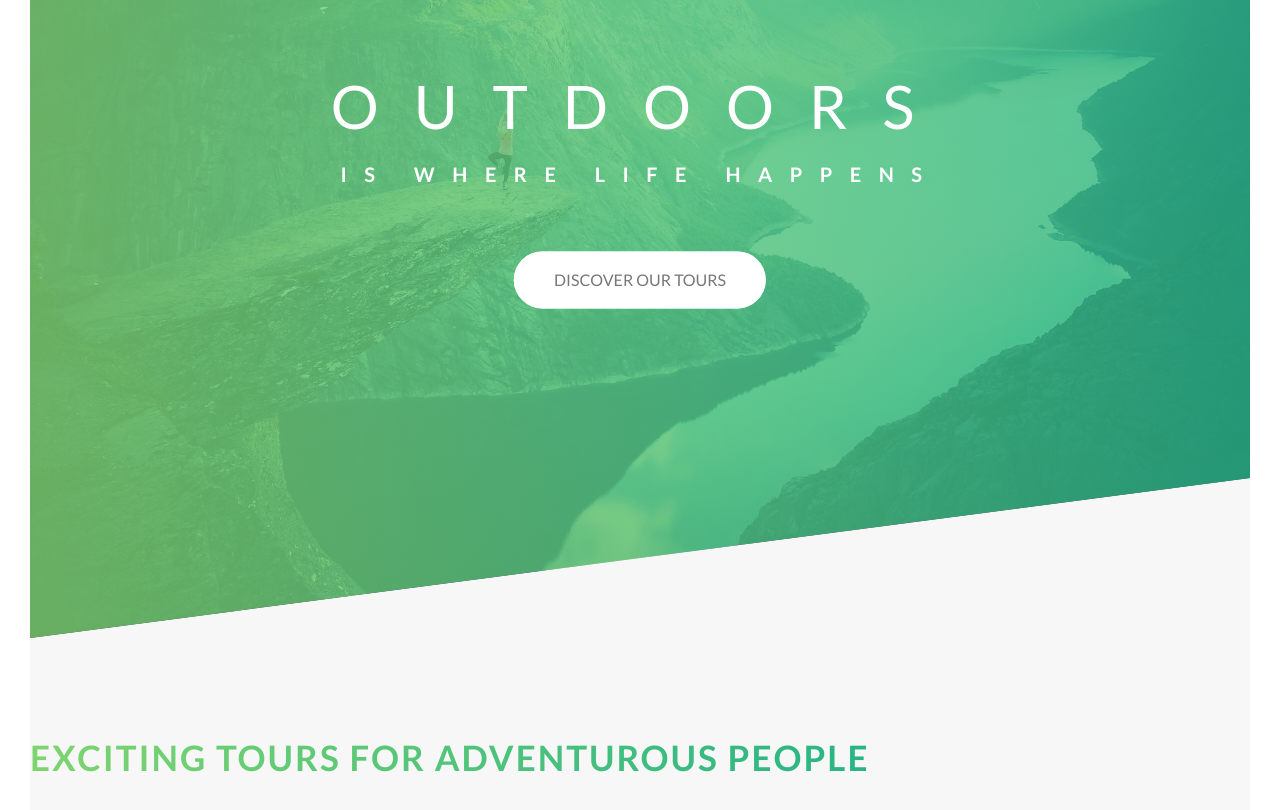
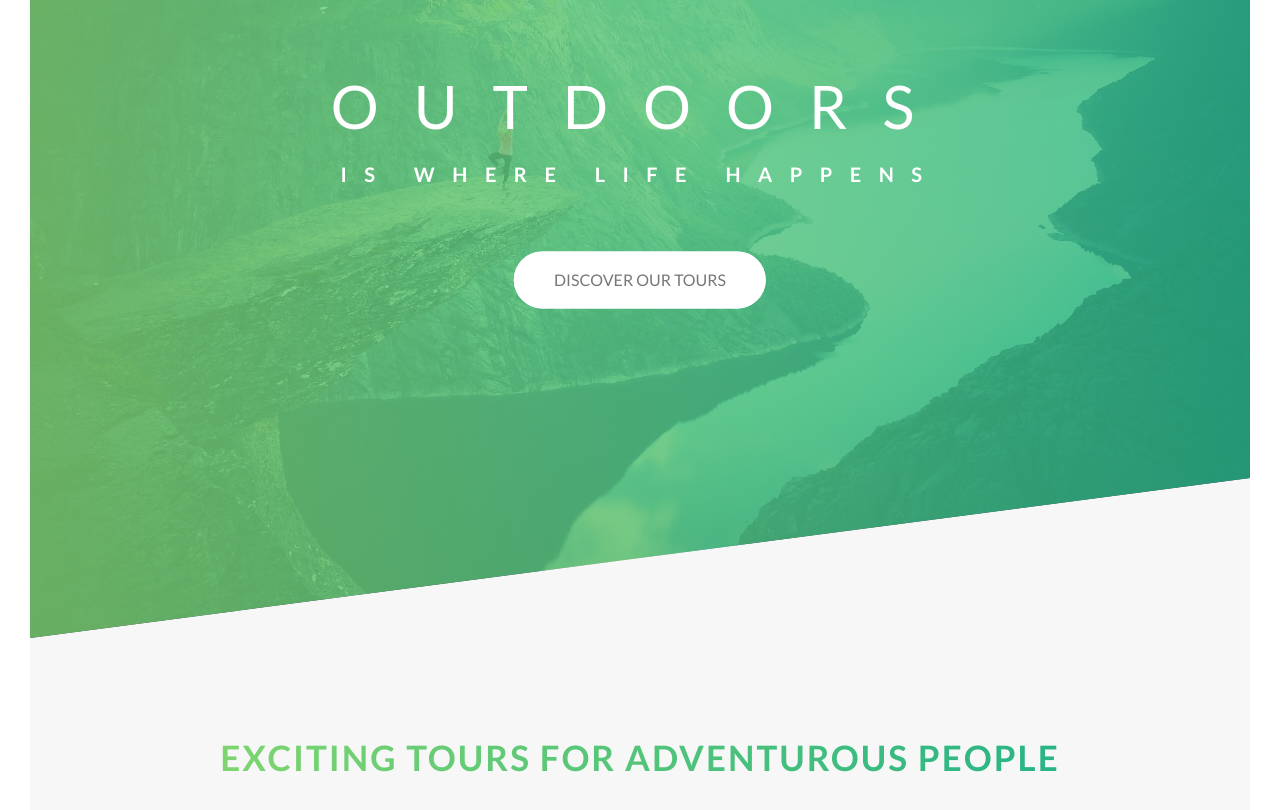
Before and after one commit to david2999999/CSS-SASS, a website: page Advanced-CSS-SASS-Udemy/Natours/index.html in a window 1280 px wide. Shown: the part 152-962 px from the top of the page. Drawn offline with Linux system fonts and the light colour scheme; files whose address does not match are found by name.

Commit message:
centering headers with utility class

```diff
--- a/Advanced-CSS-SASS-Udemy/Natours/index.html
+++ b/Advanced-CSS-SASS-Udemy/Natours/index.html
@@ -31,9 +31,11 @@
         </header>
         <main>
             <section class="section-about">
-                <h2 class="heading-secondary">
-                    Exciting Tours for Adventurous People
-                </h2>
+                <div class="u-center-text">
+                    <h2 class="heading-secondary">
+                        Exciting Tours for Adventurous People
+                    </h2>
+                </div>
             </section>
         </main>
     </body>
--- a/Advanced-CSS-SASS-Udemy/Natours/sass/base/_utilities.scss
+++ b/Advanced-CSS-SASS-Udemy/Natours/sass/base/_utilities.scss
@@ -0,0 +1,3 @@
+.u-center-text {
+  text-align: center;
+}
```
Also changed, not shown: Advanced-CSS-SASS-Udemy/Natours/css/style.css.
